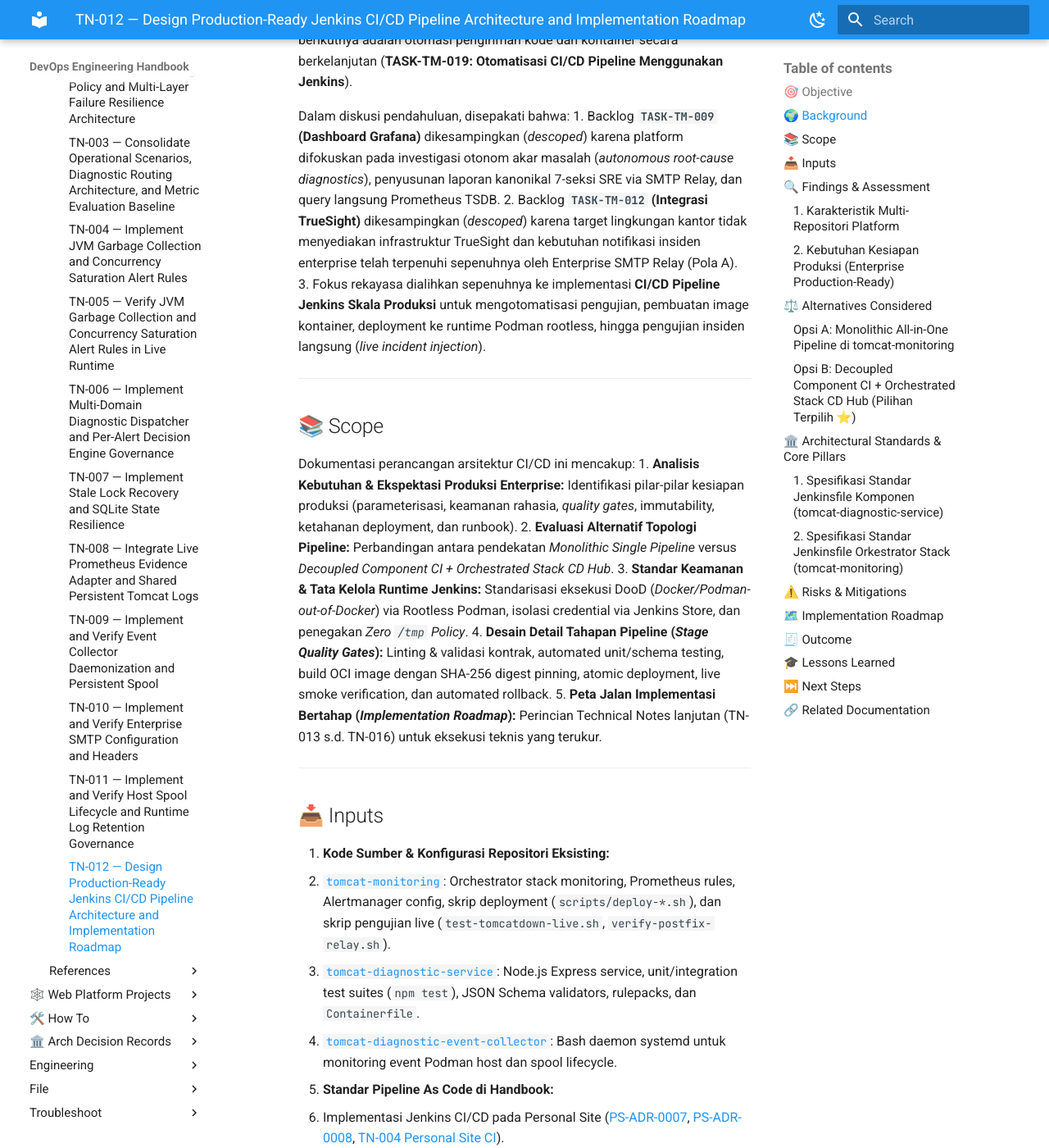
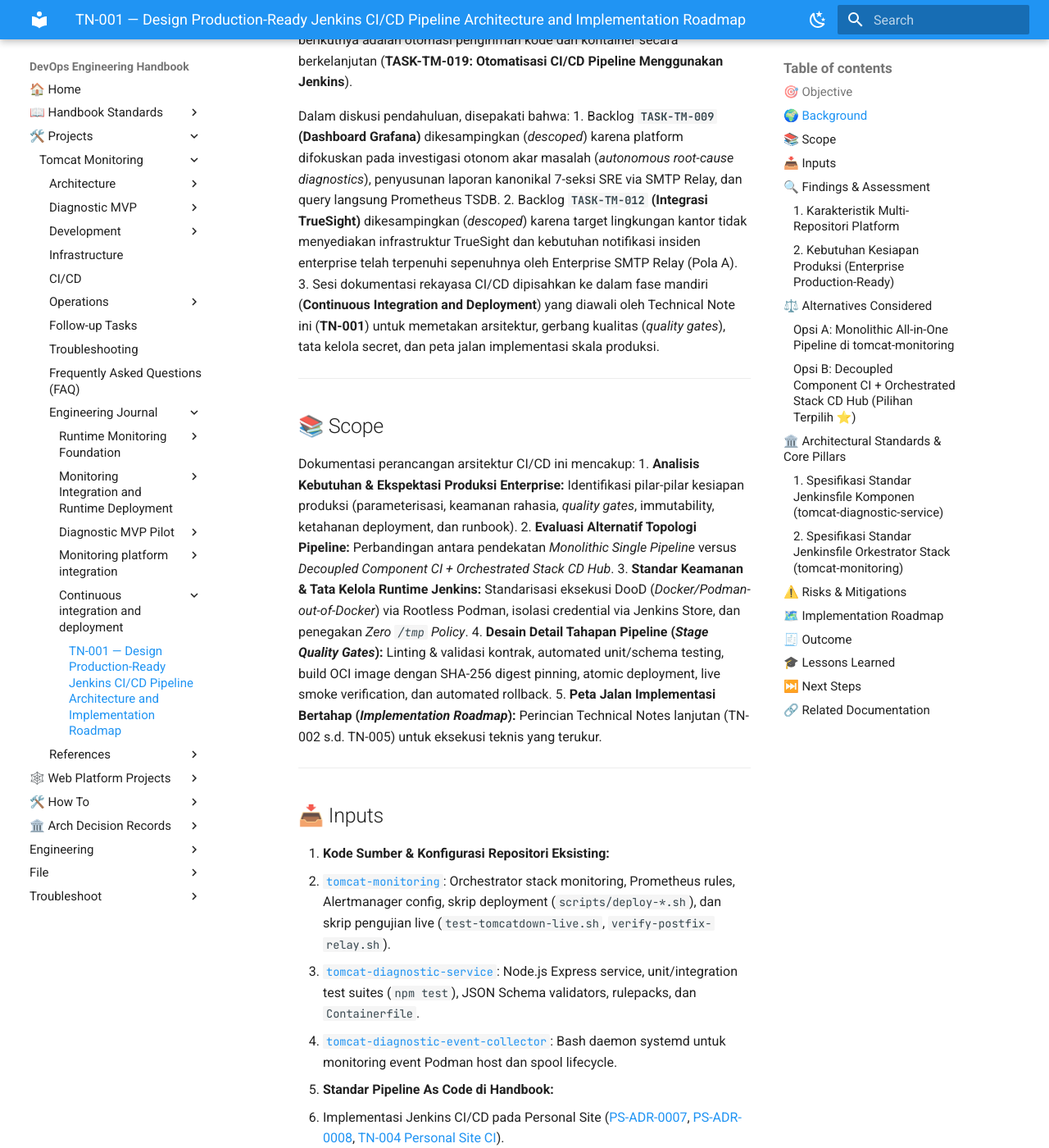
Before and after one commit to edkas07-oss/devops-handbook, an MkDocs documentation site: the page built from docs/projects/tomcat-monitoring/engineering-journal/continuous-integration-and-deployment/TN-001-design-production-ready-jenkins-cicd-pipeline-architecture.md, in a window 1280 px wide and 1400 px high, scrolled down 1408 px. Shown: the whole window at 82% size. Built offline with MkDocs 1.6.1 and Material for MkDocs 9.7.7, drawn with Linux system fonts in a browser that asks for light colours; some of the changed text lies outside the part shown.

Commit message:
docs(journal): migrate CI/CD design from TN-012 to dedicated phase TN-001

````diff
--- a/docs/projects/tomcat-monitoring/engineering-journal/monitoring-platform-integration/TN-012-design-production-ready-jenkins-cicd-pipeline-architecture.md
+++ b/docs/projects/tomcat-monitoring/engineering-journal/continuous-integration-and-deployment/TN-001-design-production-ready-jenkins-cicd-pipeline-architecture.md
@@ -1,4 +1,4 @@
-# TN-012 — Design Production-Ready Jenkins CI/CD Pipeline Architecture and Implementation Roadmap
+# TN-001 — Design Production-Ready Jenkins CI/CD Pipeline Architecture and Implementation Roadmap
 
 | Field | Value |
 | --- | --- |
@@ -6,7 +6,7 @@
 | Activity Type | Discovery and Assessment |
 | Record Type | Live |
 | Project | Tomcat Monitoring |
-| Phase | Monitoring Platform Integration |
+| Phase | Continuous Integration and Continuous Deployment |
 | Activity Date | 2026-09-11 |
 | Recorded Date | 2026-09-11 |
 | Owner | Eddy Wiyatno |
@@ -25,12 +25,12 @@ Tujuan utama perancangan ini adalah menghasilkan spesifikasi arsitektur pipeline
 
 ## 🌍 Background
 
-Setelah penyelesaian stabilisasi runtime fondasi, integrasi platform monitoring, penegakan isolasi volume host spool ([TN-011](TN-011-implement-and-verify-spool-lifecycle-and-log-retention.md)), dan pembuktian *Enterprise SMTP Relay* terotentikasi ([TN-010](TN-010-implement-and-verify-enterprise-smtp-configuration-and-headers.md)), kebutuhan operasional berikutnya adalah otomasi pengiriman kode dan kontainer secara berkelanjutan (**TASK-TM-019: Otomatisasi CI/CD Pipeline Menggunakan Jenkins**).
+Setelah penyelesaian stabilisasi runtime fondasi, integrasi platform monitoring, penegakan isolasi volume host spool ([TN-011](../monitoring-platform-integration/TN-011-implement-and-verify-spool-lifecycle-and-log-retention.md)), dan pembuktian *Enterprise SMTP Relay* terotentikasi ([TN-010](../monitoring-platform-integration/TN-010-implement-and-verify-enterprise-smtp-configuration-and-headers.md)), kebutuhan operasional berikutnya adalah otomasi pengiriman kode dan kontainer secara berkelanjutan (**TASK-TM-019: Otomatisasi CI/CD Pipeline Menggunakan Jenkins**).
 
 Dalam diskusi pendahuluan, disepakati bahwa:
 1. Backlog **`TASK-TM-009` (Dashboard Grafana)** dikesampingkan (*descoped*) karena platform difokuskan pada investigasi otonom akar masalah (*autonomous root-cause diagnostics*), penyusunan laporan kanonikal 7-seksi SRE via SMTP Relay, dan query langsung Prometheus TSDB.
 2. Backlog **`TASK-TM-012` (Integrasi TrueSight)** dikesampingkan (*descoped*) karena target lingkungan kantor tidak menyediakan infrastruktur TrueSight dan kebutuhan notifikasi insiden enterprise telah terpenuhi sepenuhnya oleh Enterprise SMTP Relay (Pola A).
-3. Fokus rekayasa dialihkan sepenuhnya ke implementasi **CI/CD Pipeline Jenkins Skala Produksi** untuk mengotomatisasi pengujian, pembuatan image kontainer, deployment ke runtime Podman rootless, hingga pengujian insiden langsung (*live incident injection*).
+3. Sesi dokumentasi rekayasa CI/CD dipisahkan ke dalam fase mandiri (**Continuous Integration and Deployment**) yang diawali oleh Technical Note ini (**TN-001**) untuk memetakan arsitektur, gerbang kualitas (*quality gates*), tata kelola secret, dan peta jalan implementasi skala produksi.
 
 ---
 
@@ -41,7 +41,7 @@ Dokumentasi perancangan arsitektur CI/CD ini mencakup:
 2. **Evaluasi Alternatif Topologi Pipeline:** Perbandingan antara pendekatan *Monolithic Single Pipeline* versus *Decoupled Component CI + Orchestrated Stack CD Hub*.
 3. **Standar Keamanan & Tata Kelola Runtime Jenkins:** Standarisasi eksekusi DooD (*Docker/Podman-out-of-Docker*) via Rootless Podman, isolasi credential via Jenkins Store, dan penegakan *Zero `/tmp` Policy*.
 4. **Desain Detail Tahapan Pipeline (*Stage Quality Gates*):** Linting & validasi kontrak, automated unit/schema testing, build OCI image dengan SHA-256 digest pinning, atomic deployment, live smoke verification, dan automated rollback.
-5. **Peta Jalan Implementasi Bertahap (*Implementation Roadmap*):** Perincian Technical Notes lanjutan (TN-013 s.d. TN-016) untuk eksekusi teknis yang terukur.
+5. **Peta Jalan Implementasi Bertahap (*Implementation Roadmap*):** Perincian Technical Notes lanjutan (TN-002 s.d. TN-005) untuk eksekusi teknis yang terukur.
 
 ---
 
@@ -56,6 +56,7 @@ Dokumentasi perancangan arsitektur CI/CD ini mencakup:
    - Image Jenkins Controller kustom dengan runtime Podman ([`jenkins-podman`](file:///home/eddywiyatno/git/jenkins-podman)).
 3. **Arahan & Persyaratan Pengguna:**
    - Mengharuskan rancangan pipeline siap digunakan pada skala produksi enterprise (*production-ready*) tanpa refactor lanjutan saat diimplementasikan di lingkungan kerja/kantor.
+   - Memisahkan dokumentasi CI/CD ke halaman fase tersendiri, dimulai dari **TN-001**.
 
 ---
 
@@ -369,32 +370,32 @@ pipeline {
 
 ## 🗺️ Implementation Roadmap
 
-Berdasarkan rancangan arsitektur di atas, pekerjaan implementasi dibagi menjadi 4 Technical Notes (TN) terstruktur:
+Berdasarkan rancangan arsitektur di atas, pekerjaan implementasi dibagi menjadi Technical Notes (TN) terstruktur dalam fase ini:
 
 ```mermaid
 flowchart LR
-    TN12["TN-012<br/>Architecture & Roadmap<br/>(Completed ✅)"] --> TN13["TN-013<br/>Diagnostic Service CI<br/>(Planned 📋)"]
-    TN13 --> TN14["TN-014<br/>Event Collector CI<br/>(Planned 📋)"]
-    TN14 --> TN15["TN-015<br/>Monitoring Stack CD Hub<br/>(Planned 📋)"]
-    TN15 --> TN16["TN-016<br/>End-to-End Live Verification<br/>(Planned 📋)"]
+    TN01["TN-001<br/>Architecture & Roadmap<br/>(Completed ✅)"] --> TN02["TN-002<br/>Diagnostic Service CI<br/>(Planned 📋)"]
+    TN02 --> TN03["TN-003<br/>Event Collector CI<br/>(Planned 📋)"]
+    TN03 --> TN04["TN-004<br/>Monitoring Stack CD Hub<br/>(Planned 📋)"]
+    TN04 --> TN05["TN-005<br/>End-to-End Live Verification<br/>(Planned 📋)"]
 ```
 
 | ID TN | Topik & Sasaran Rekayasa | Deliverables Utama |
 | :--- | :--- | :--- |
-| **TN-012** | **Design Production-Ready Jenkins CI/CD Pipeline Architecture & Roadmap** | Dokumen arsitektur, standar 6 pilar produksi, evaluasi multi-repo, dan roadmap. *(Dokumen Ini - Selesai)* |
-| **TN-013** | **Implement Production-Ready CI Pipeline for `tomcat-diagnostic-service`** | `Jenkinsfile` deklaratif, parameterisasi registry, skrip build berversi, automated test runner, ephemeral smoke testing, dan verifikasi OCI image. |
-| **TN-014** | **Implement CI Pipeline for `tomcat-diagnostic-event-collector`** | `Jenkinsfile` deklaratif, static analysis & shellcheck, dan mock event spool validation. |
-| **TN-015** | **Implement Stack Orchestration CD Pipeline for `tomcat-monitoring`** | `Jenkinsfile` orkestrasi stack, automated deployment, integrasi network `devops-lab`, dan automated rollback logic. |
-| **TN-016** | **Execute and Verify End-to-End CI/CD Pipelines in Jenkins Controller** | Registrasi jobs di Jenkins Controller, pengujian build live (`SUCCESS`), pembuktian incident injection, dan konsolidasi dokumentasi buku petunjuk SRE di Handbook. |
+| **TN-001** | **Design Production-Ready Jenkins CI/CD Pipeline Architecture & Roadmap** | Dokumen arsitektur, standar 6 pilar produksi, evaluasi multi-repo, dan roadmap. *(Dokumen Ini - Selesai)* |
+| **TN-002** | **Implement Production-Ready CI Pipeline for `tomcat-diagnostic-service`** | `Jenkinsfile` deklaratif, parameterisasi registry, skrip build berversi, automated test runner, ephemeral smoke testing, dan verifikasi OCI image. |
+| **TN-003** | **Implement CI Pipeline for `tomcat-diagnostic-event-collector`** | `Jenkinsfile` deklaratif, static analysis & shellcheck, dan mock event spool validation. |
+| **TN-004** | **Implement Stack Orchestration CD Pipeline for `tomcat-monitoring`** | `Jenkinsfile` orkestrasi stack, automated deployment, integrasi network `devops-lab`, dan automated rollback logic. |
+| **TN-005** | **Execute and Verify End-to-End CI/CD Pipelines in Jenkins Controller** | Registrasi jobs di Jenkins Controller, pengujian build live (`SUCCESS`), pembuktian incident injection, dan konsolidasi dokumentasi buku petunjuk SRE di Handbook. |
 
 ---
 
 ## 🧾 Outcome
 
-1. Seluruh diskusi arsitektur, evaluasi kebutuhan, dan perancangan strategi CI/CD skala produksi telah **berhasil dicatat secara sistematis** pada Technical Note ini.
+1. Seluruh diskusi arsitektur, evaluasi kebutuhan, dan perancangan strategi CI/CD skala produksi telah **berhasil dicatat secara sistematis pada fase mandiri Continuous Integration and Deployment**.
 2. Ditetapkan pola arsitektur terpilih: **Decoupled Component CI + Orchestrated Stack CD Hub** yang modular dan memenuhi standar kepatuhan enterprise.
 3. Dirumuskan **6 Pilar Standar Produksi** sebagai jaminan agar seluruh artefak kode dan pipeline yang dibangun bersifat *Plug-and-Play* (*Tinggal Pakai*) di lingkungan kantor.
-4. Disusun peta jalan implementasi 4 langkah (**TN-013 s.d. TN-016**) untuk memandu eksekusi teknis berikutnya dengan aman dan terukur.
+4. Disusun peta jalan implementasi 4 langkah (**TN-002 s.d. TN-005**) untuk memandu eksekusi teknis berikutnya dengan aman dan terukur.
 
 ---
 
@@ -407,14 +408,16 @@ flowchart LR
 
 ## ⏭️ Next Steps
 
-- Menunggu konfirmasi persetujuan pengguna untuk memulai eksekusi tahap pertama: **TN-013 — Implement Production-Ready CI Pipeline for `tomcat-diagnostic-service`**.
+- Melakukan penyempurnaan 4 titik portabilitas skrip (dynamic sibling resolution dan OCI-first contract).
+- Memulai eksekusi tahap **TN-002 — Implement Production-Ready CI Pipeline for `tomcat-diagnostic-service`**.
 
 ---
 
 ## 🔗 Related Documentation
 
-- [TN-010 — Implement and Verify Enterprise SMTP Configuration and Headers](TN-010-implement-and-verify-enterprise-smtp-configuration-and-headers.md)
-- [TN-011 — Implement and Verify Host Spool Lifecycle and Runtime Log Retention Governance](TN-011-implement-and-verify-spool-lifecycle-and-log-retention.md)
+- [Monitoring Platform Integration Engineering Journal](../monitoring-platform-integration/index.md)
+- [TN-010 — Implement and Verify Enterprise SMTP Configuration and Headers](../monitoring-platform-integration/TN-010-implement-and-verify-enterprise-smtp-configuration-and-headers.md)
+- [TN-011 — Implement and Verify Host Spool Lifecycle and Runtime Log Retention Governance](../monitoring-platform-integration/TN-011-implement-and-verify-spool-lifecycle-and-log-retention.md)
 - [Follow-up Tasks Backlog](../../follow-up-tasks.md)
 - [Personal Site Continuous Integration Engineering Journal](../../../web-platform/personal-site/engineering-journal/continuous-integration/index.md)
 - [PS-ADR-0007 — Use Pipeline as Code](../../../../adr/personal-site/adr-records/PS-ADR-0007.md)
````
Also changed, not shown: docs/projects/tomcat-monitoring/engineering-journal/continuous-integration-and-deployment/index.md (added, +61 -0 lines), docs/projects/tomcat-monitoring/engineering-journal/index.md (+3 -1 lines), docs/projects/tomcat-monitoring/engineering-journal/monitoring-platform-integration/index.md (+0 -5 lines), docs/projects/tomcat-monitoring/follow-up-tasks.md (+1 -1 lines), docs/projects/tomcat-monitoring/engineering-journal/.pages.
